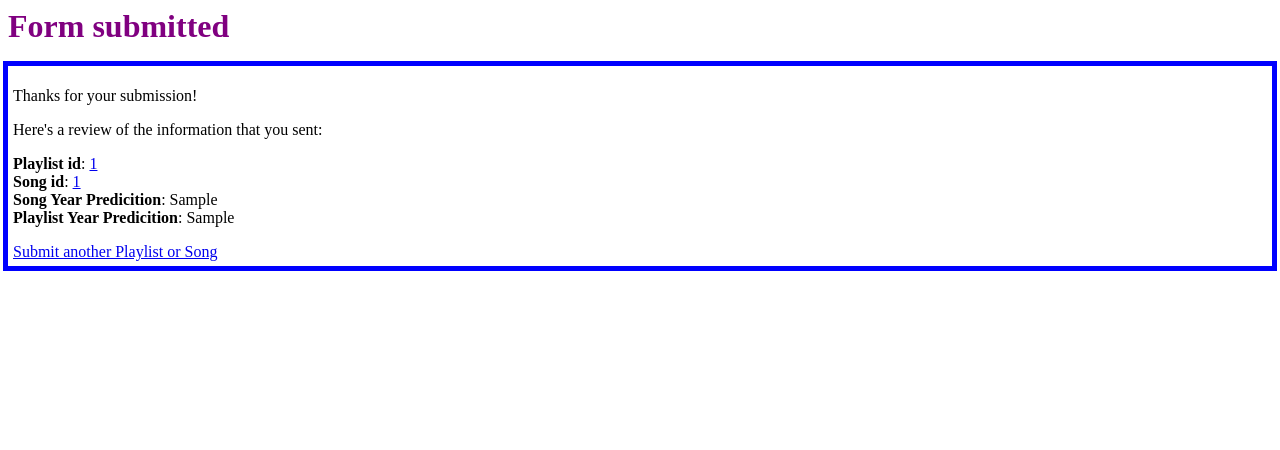
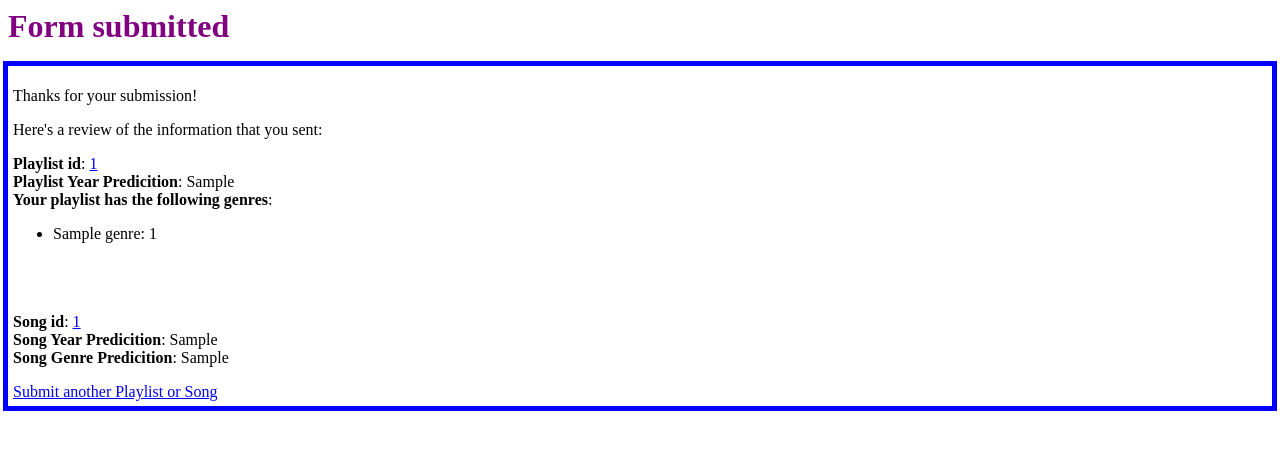
Before and after one commit to edgeslab/cs418-project-the-outliers, a Flask app: template spotify-analysis/templates/submitted_playlist_form.html in a window 1280 px wide. Shown: the top 450 px of the page. Run offline with Flask 2, Linux system fonts and the light colour scheme; the template is opened without the code that fills it: most values are stand-ins (such as "Sample title", 1, 10 or a date in 2020).

Commit message:
Display of genre predictions on app UI

```diff
--- a/spotify-analysis/main.py
+++ b/spotify-analysis/main.py
@@ -32,20 +32,23 @@ def submit_playlist_song_id():
     song_id = request.form['song_id']
 
     song_year = ""
+    song_genre = ""
     if song_id != "":
         song_year = classification.predict_user_song_year(song_id)
         song_genre = classification.predict_user_song_genre(song_id)
 
     playlist_year = ""
+    playlist_genres = []
     if playlist_id != "":
         playlist_year = classification.predict_playlist_year(playlist_id)
         playlist_genre = classification.predict_playlist_genre(playlist_id)
+        for genre in playlist_genre:
+            playlist_genres.append({"genre": genre, "count": playlist_genre[genre]})
 
-    logging.warning("the predicted year was " + str(song_year))
     return render_template(
         'submitted_playlist_form.html',
-        playlist_id=playlist_id,
-        song_id=song_id, song_prediction=str(song_year), playlist_prediction=str(playlist_year))
+        playlist_id=playlist_id, playlist_genres=playlist_genres, playlist_prediction=str(playlist_year),
+        song_id=song_id, song_prediction=str(song_year), song_genre=song_genre)
 
 @app.route('/submit_diy_values', methods=['POST'])
 def submit_diy_values():
@@ -57,9 +60,10 @@ def submit_diy_values():
 
     logging.warning(submit_diy_values)
     prediction_year = classification.predict_user_diy_year(submit_diy_values)
+    genre_prediction = classification.predict_user_diy_genre(submit_diy_values)
     return render_template(
         'submitted_diy_form.html',
-        values=submitted_values, year_prediciton=prediction_year, genre_prediction="tswifty")
+        values=submitted_values, year_prediciton=prediction_year, genre_prediction=genre_prediction)
 
 @app.errorhandler(500)
 def server_error(e):
--- a/spotify-analysis/templates/submitted_playlist_form.html
+++ b/spotify-analysis/templates/submitted_playlist_form.html
@@ -14,9 +14,19 @@
        <p>Here's a review of the information that you sent:</p>
        <p>
           <strong>Playlist id</strong>: <a href="https://open.spotify.com/playlist/{{playlist_id}}">{{playlist_id}}</a><br>
+          <strong>Playlist Year Predicition</strong>: {{playlist_prediction}}<br>
+          <strong>Your playlist has the following genres</strong>: <br>
+
+          <ul>
+            {% for genre in playlist_genres %}
+            <li>{{genre.genre}}: {{genre.count}}</li>
+            {% endfor %}
+          </ul>
+
+          <br><br><br>
           <strong>Song id</strong>: <a href="https://open.spotify.com/track/{{song_id}}">{{song_id}}</a><br>
           <strong>Song Year Predicition</strong>: {{song_prediction}} <br>
-          <strong>Playlist Year Predicition</strong>: {{playlist_prediction}} <br>
+          <strong>Song Genre Predicition</strong>: {{song_genre}}<br>
        </p>
        <a href="{{ url_for('form') }}">Submit another Playlist or Song</a><br>
      </div>
```
Also changed, not shown: spotify-analysis/classification.py (+1 -7 lines).
